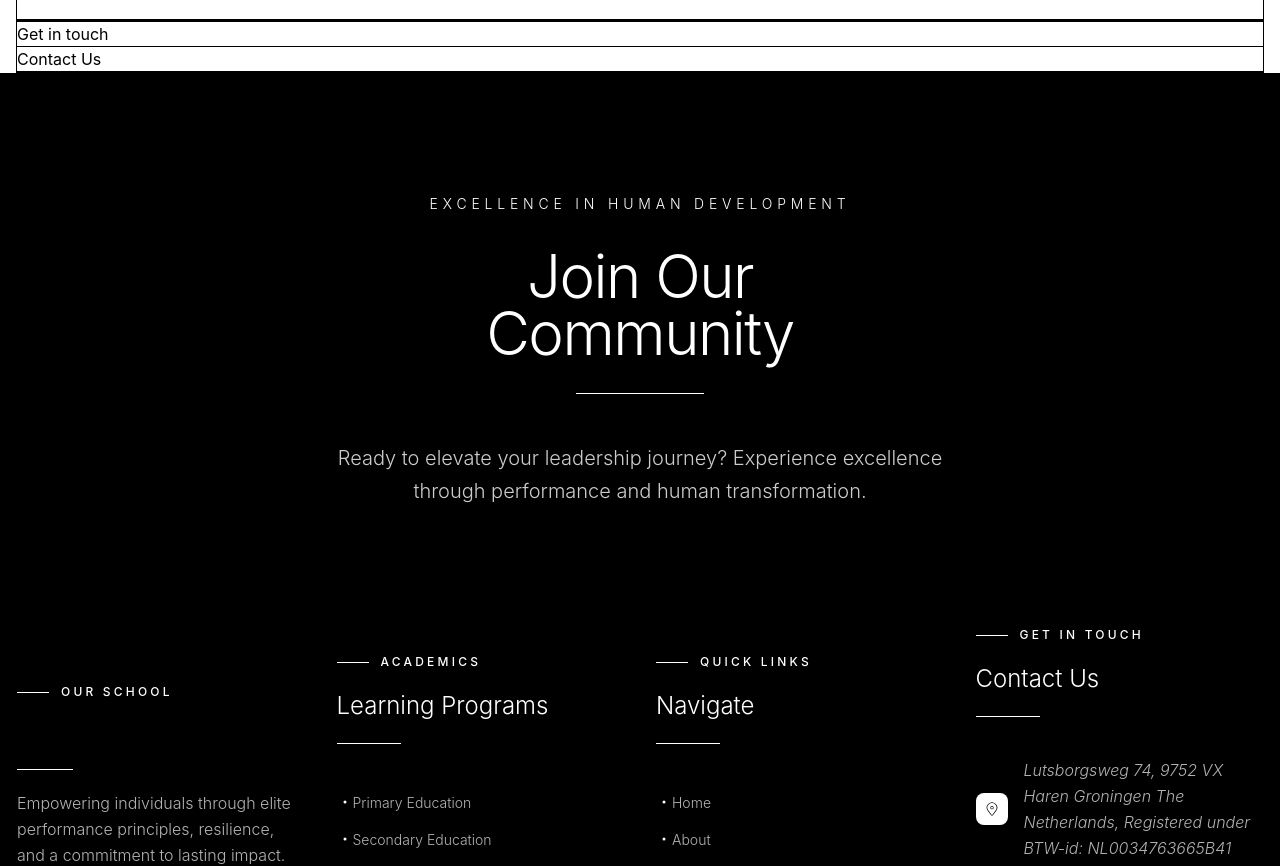
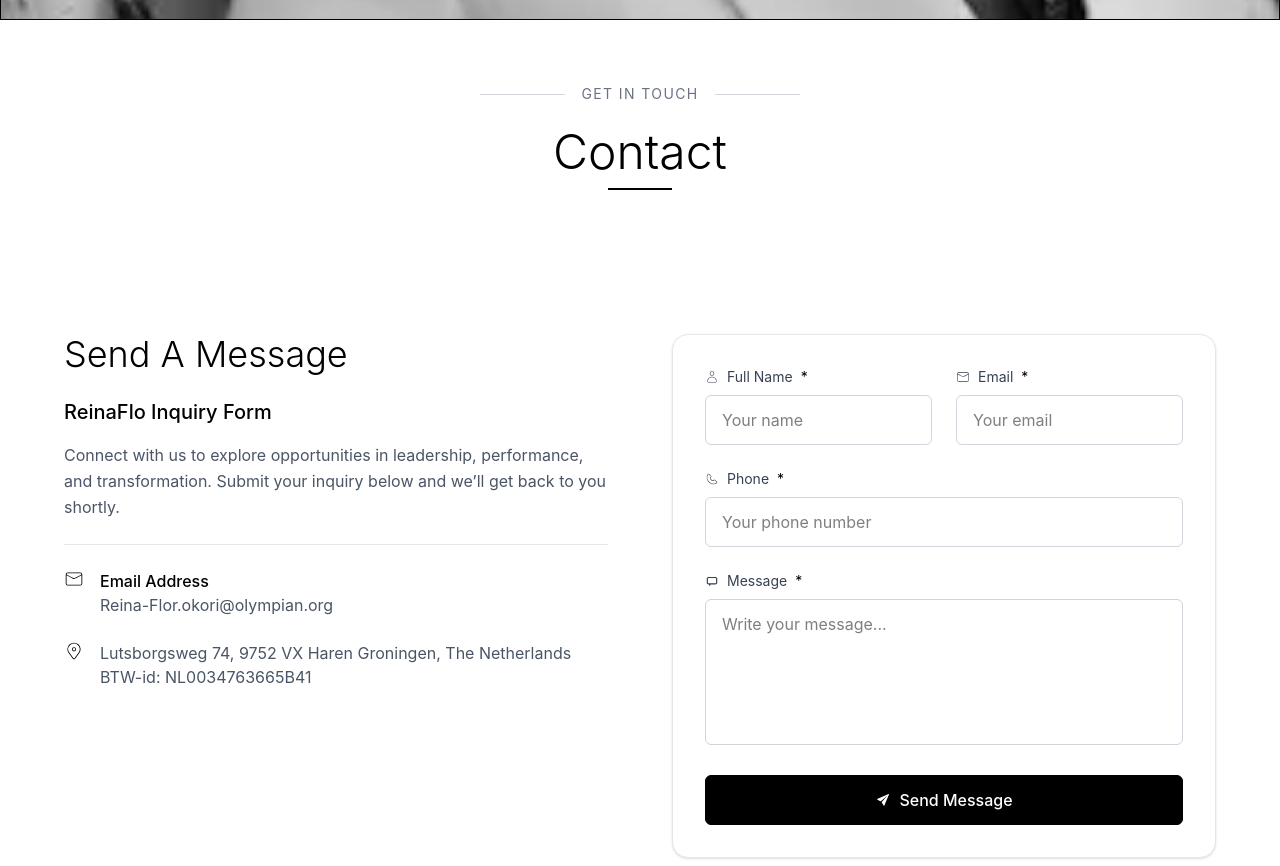
Before and after one commit to abbasolabode/reinaflo, a React (Vite) app: page /contact in a window 1280 px wide. Shown: the part 660-1526 px from the top of the page. Built offline with nearby package versions, Linux system fonts and the light colour scheme.

Commit message:
new fixes

```diff
--- a/src/pages/Contact.jsx
+++ b/src/pages/Contact.jsx
@@ -1,11 +1,13 @@
+import ContactSection from "../sections/sectionForContact/ContactSection";
 import GetInTouchStatement from "../sections/sectionForContact/GetInTouchStatement";
 import HeroContact from "../sections/sectionForContact/HeroContact";
 
 export default function Contact() {
   return (
-    <div className="px-4">
+    <div className="">
        <HeroContact/>
        <GetInTouchStatement />
+       <ContactSection/>
     </div>
   )
 }
--- /dev/null
+++ b/src/sections/sectionForContact/ContactSection.jsx
@@ -0,0 +1,118 @@
+import { CiLocationOn, CiMail, CiPhone, CiUser } from "react-icons/ci";
+import { TiMessage } from "react-icons/ti";
+import { IoIosSend } from "react-icons/io";
+
+export default function ContactSection() {
+  return (
+    <div className="w-full min-h-screen bg-white py-20 px-6">
+      <div className="max-w-6xl mx-auto grid lg:grid-cols-2 gap-16">
+
+        {/* LEFT SIDE */}
+        <div className="space-y-6">
+          <h2 className="text-4xl font-light text-black">
+            Send A Message
+          </h2>
+
+          <div className="space-y-4">
+            <h3 className="text-xl font-medium text-black">
+              ReinaFlo Inquiry Form
+            </h3>
+
+            <p className="text-gray-600 leading-relaxed">
+              Connect with us to explore opportunities in leadership, performance, and transformation. Submit your inquiry below and we’ll get back to you shortly.
+            </p>
+          </div>
+
+          {/* CONTACT INFO */}
+          <div className="space-y-6 pt-6 border-t border-gray-200">
+
+            <div className="flex items-start gap-4">
+              <span className="text-black text-xl"><CiMail /></span>
+              <div>
+                <p className="font-medium text-black">Email Address</p>
+                <p className="text-gray-600">Reina-Flor.okori@olympian.org</p>
+              </div>
+            </div>
+
+            <div className="flex items-start gap-4">
+              <span className="text-black text-xl"><CiLocationOn /></span>
+              <address className="not-italic text-gray-600">
+                Lutsborgsweg 74, 9752 VX Haren Groningen, The Netherlands <br />
+                BTW-id: NL0034763665B41
+              </address>
+            </div>
+
+          </div>
+        </div>
+
+        {/* RIGHT SIDE (FORM) */}
+        <section className="bg-white border border-gray-200 rounded-2xl p-8 shadow-sm">
+
+          <form className="space-y-6">
+
+            {/* NAME + EMAIL */}
+            <div className="grid md:grid-cols-2 gap-6">
+
+              <div className="space-y-2">
+                <label className="text-sm text-gray-700 flex items-center gap-2">
+                  <CiUser /> Full Name <span className="text-black">*</span>
+                </label>
+                <input
+                  type="text"
+                  className="w-full border border-gray-300 rounded-md px-4 py-3 focus:outline-none focus:border-black transition"
+                  placeholder="Your name"
+                />
+              </div>
+
+              <div className="space-y-2">
+                <label className="text-sm text-gray-700 flex items-center gap-2">
+                  <CiMail /> Email <span className="text-black">*</span>
+                </label>
+                <input
+                  type="email"
+                  className="w-full border border-gray-300 rounded-md px-4 py-3 focus:outline-none focus:border-black transition"
+                  placeholder="Your email"
+                />
+              </div>
+
+            </div>
+
+            {/* PHONE */}
+            <div className="space-y-2">
+              <label className="text-sm text-gray-700 flex items-center gap-2">
+                <CiPhone /> Phone <span className="text-black">*</span>
+              </label>
+              <input
+                type="tel"
+                className="w-full border border-gray-300 rounded-md px-4 py-3 focus:outline-none focus:border-black transition"
+                placeholder="Your phone number"
+              />
+            </div>
+
+            {/* MESSAGE */}
+            <div className="space-y-2">
+              <label className="text-sm text-gray-700 flex items-center gap-2">
+                <TiMessage /> Message <span className="text-black">*</span>
+              </label>
+              <textarea
+                rows="5"
+                className="w-full border border-gray-300 rounded-md px-4 py-3 focus:outline-none focus:border-black transition resize-none"
+                placeholder="Write your message..."
+              />
+            </div>
+
+            {/* BUTTON */}
+            <button
+              type="submit"
+              className="w-full flex items-center justify-center gap-2 bg-black text-white py-3 rounded-md font-medium hover:bg-white hover:text-black border border-black transition-all duration-300"
+            >
+              <IoIosSend />
+              Send Message
+            </button>
+
+          </form>
+        </section>
+      </div>
+    </div>
+  );
+}
--- a/src/sections/sectionForContact/GetInTouchStatement.jsx
+++ b/src/sections/sectionForContact/GetInTouchStatement.jsx
@@ -1,18 +1,27 @@
-import React from 'react'
+
 
 export default function GetInTouchStatement() {
     return (
-        <div className='border'>
-            <div>
-                <div>
-                    <hr />
-                    <p>Get in touch</p>
-                    <hr />
+        <div className="w-full py-16 px-6 bg-white">
+            <div className="max-w-4xl mx-auto flex flex-col items-center text-center space-y-6">
+
+                {/* Top label */}
+                <div className="flex items-center gap-4 w-full max-w-xs">
+                    <hr className="flex-1 border-gray-300" />
+                    <p className="text-sm uppercase tracking-widest text-gray-500">
+                        Get in touch
+                    </p>
+                    <hr className="flex-1 border-gray-300" />
                 </div>
-                <div>
-                    <h2 >Contact Us</h2>
-                    <hr />
+
+                {/* Main heading */}
+                <div className="space-y-3">
+                    <h2 className="text-4xl md:text-5xl font-light text-black">
+                        Contact
+                    </h2>
+                    <div className="w-16 h-[2px] bg-black mx-auto"></div>
                 </div>
+
             </div>
         </div>
     )
--- a/src/sections/sectionForContact/HeroContact.jsx
+++ b/src/sections/sectionForContact/HeroContact.jsx
@@ -1,8 +1,16 @@
+
+const bgHeroImage = {
+  backgroundImage: "url('./images/reina-flor-okori-premium-speaker.webp')",
+  backgroundSize: "cover",
+  backgroundPosition: "center",
+  backgroundRepeat: "no-repeat",
+};
+
 export default function HeroContact() {
     return (
-        <div className="border w-full h-150">
+        <div style={bgHeroImage} className="border w-full h-150">
             <div className="w-full flex items-center h-150">
-                <h2 className="relative w-full text-center transition-transform duration-[30ms] ease-[cubic-bezier(0.25, 0.46, 0.45, 0.94)] will-change-transform font-bold  bg-gradient-to-br from-blue-900/60 via-blue-800/70 to-blue-700/75 bg-clip-text text-transparent text-4xl md:text-5xl ">Contact</h2>
+                <h2 className="relative w-full text-center transition-transform duration-[30ms] ease-[cubic-bezier(0.25, 0.46, 0.45, 0.94)] will-change-transform font-bold text-black bg-clip-text text-4xl md:text-5xl ">Contact</h2>
             </div>
         </div>
     )
```
Also changed, not shown: public/images/reina-flor-okori-premium-speaker.webp (added).
